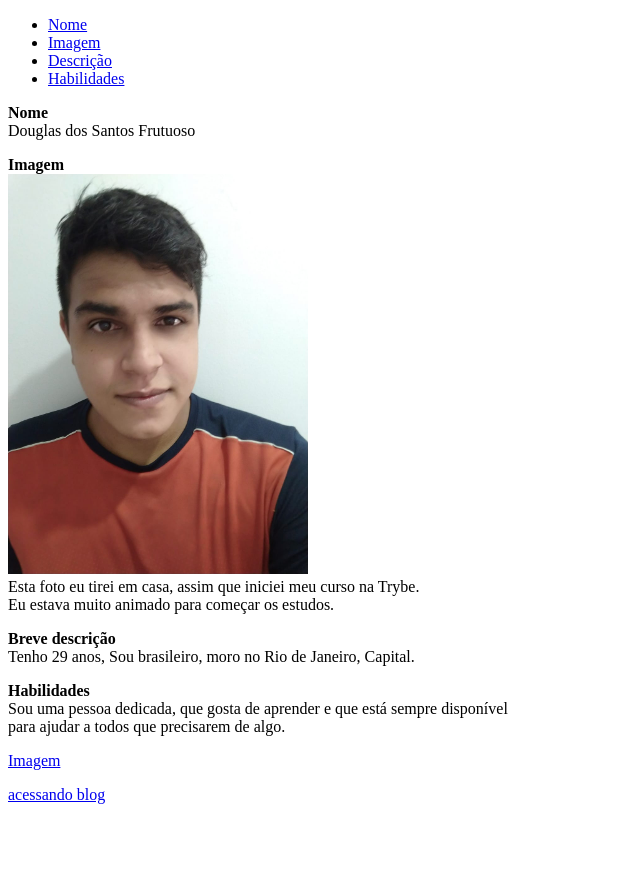
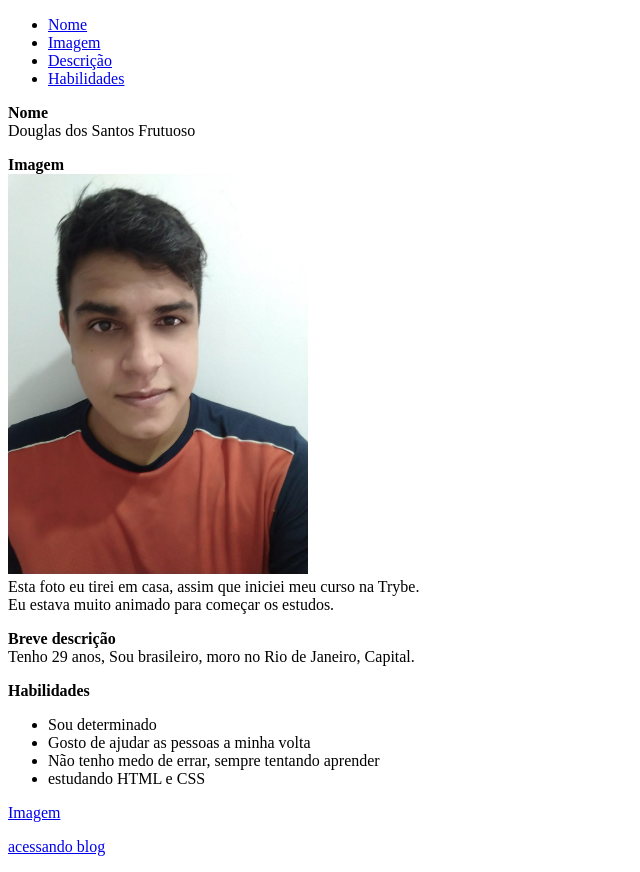
Before and after one commit to DouglasSantosF/PortifolioWeb, a plain HTML site: page index.html in a window 1280 px wide. Shown: the part 105-977 px from the top of the page, without its empty margins (0-640 px from the left). Before the commit the page ends 925 px from the top, so only its background shows below. Drawn offline with Linux system fonts and the light colour scheme.

Commit message:
mudando habilidades

```diff
--- a/index.html
+++ b/index.html
@@ -25,7 +25,17 @@
 
 <p id="descricao"> <strong> Breve descrição</strong> <br>Tenho 29 anos, Sou brasileiro, moro no Rio de Janeiro, Capital.</p>
 
-<p id="habilidades"> <strong> Habilidades </strong><br> Sou uma pessoa dedicada, que gosta de aprender e que está sempre disponível <br> para ajudar a todos que precisarem de algo.</p>
+<p id="habilidades"> <strong> Habilidades </strong>
+
+    <ul>
+        <li> Sou determinado</li>
+        <li> Gosto de ajudar as pessoas a minha volta</li>
+        <li> Não tenho medo de errar, sempre tentando aprender</li>
+        <li> estudando HTML e CSS</li>
+
+    </ul>
+
+</p>
 
 <a href="#imagem"> Imagem </a>
 
```
